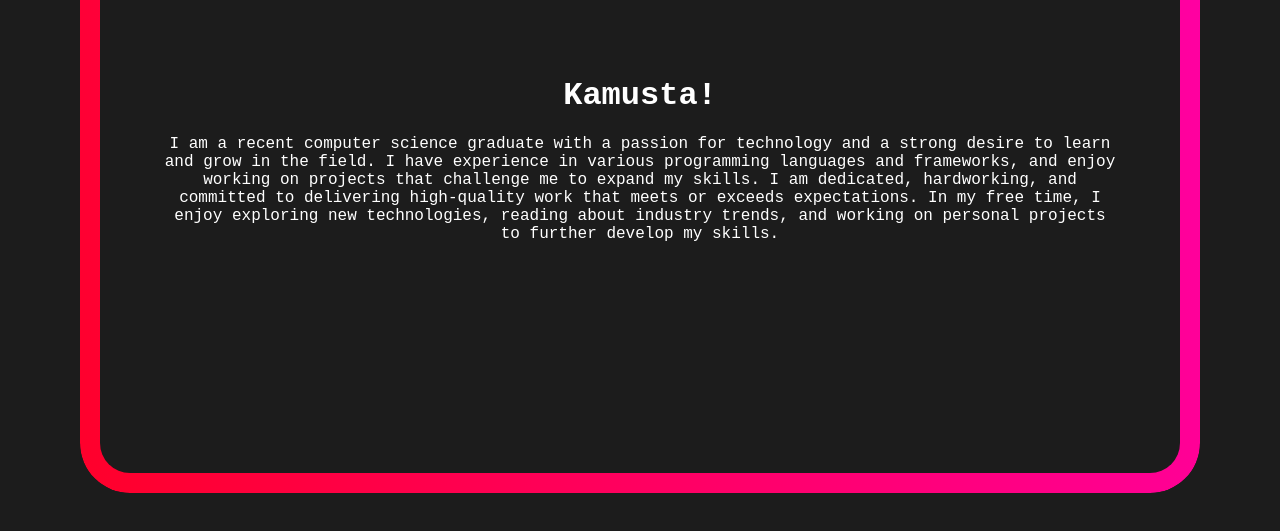
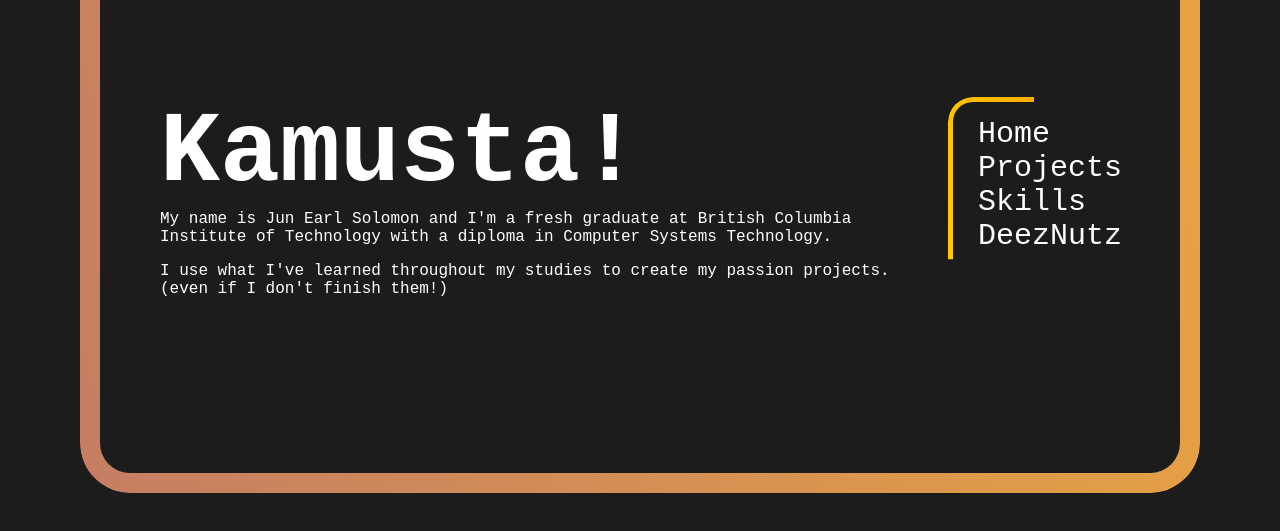
Before and after one commit to Sorumoru/Perso-Webo, a website: page index.html in a window 1280 px wide. Shown: the part 247-778 px from the top of the page. Drawn offline with nearby package versions, Linux system fonts and the light colour scheme.

Commit message:
added side items and descriptions

```diff
--- a/index.html
+++ b/index.html
@@ -43,14 +43,23 @@
 
       <div class="grid-item-main">
         <div class="content">
-          <h1 class="short-fade">Kamusta!</h1>
-          <p class="fade">
-            I am a recent computer science graduate with a passion for technology and a strong desire to
-            learn and grow in the field. I have experience in various programming languages and frameworks, and enjoy
-            working on projects that challenge me to expand my skills. I am dedicated, hardworking, and committed to
-            delivering high-quality work that meets or exceeds expectations. In my free time, I enjoy exploring new
-            technologies, reading about industry trends, and working on personal projects to further develop my skills.
-          </p>
+          <div class="content-grid-item">
+            <h1 class="short-fade welcome">Kamusta!</h1>
+            <p class="fade description">
+              My name is Jun Earl Solomon and I'm a fresh graduate at British Columbia Institute of Technology
+              with a diploma in Computer Systems Technology.
+            </p>
+            <p class="fade">
+              I use what I've learned throughout my studies to create my passion projects. (even if I
+              don't finish them!)
+            </p>
+          </div>
+          <div class="fade side-content-grid-item gradient-border-mask-side">
+            <div>Home</div>
+            <div>Projects</div>
+            <div>Skills</div>
+            <div>DeezNutz</div>
+          </div>
         </div>
       </div>
 
--- a/style.css
+++ b/style.css
@@ -38,12 +38,13 @@ body {
   bottom: 0;
   border-radius: 50px;
   border: 20px solid transparent;
-  background: linear-gradient(75deg, rgb(0, 255, 21) 0%, rgb(0, 153, 255) 13%, rgba(255, 215, 0, 1) 40%, rgba(255, 255, 255, 1) 50%, rgb(255, 0, 0) 60%, rgb(255, 0, 238) 80%, rgba(255, 215, 0, 1) 100%);
-  background-size: 1000% 1000%;
-  animation: gradient 20s ease infinite;
+  background: linear-gradient(75deg, rgba(34, 193, 195, 1) 0%, rgba(170, 189, 102, 1) 62%, rgba(189, 116, 108, 1) 62%, rgba(253, 187, 45, 1) 100%);
+  background-size: 500% 500%;
+  animation: gradient 10s ease infinite;
   -webkit-mask: linear-gradient(#fff 0 0) padding-box, linear-gradient(#fff 0 0);
   -webkit-mask-composite: destination-out;
   mask-composite: exclude;
+  /* clip-path: polygon(25% 0%, 100% 0%, 75% 100%, 0% 100%); */
 }
 
 @keyframes gradient {
@@ -125,15 +126,76 @@ i {
   display: flex;
   justify-content: center;
   align-items: center;
+  /* width: max-content; */
 }
 
 .content {
-  text-align: center;
-  align-items: center;
-  align-content: center;
-  margin-bottom: 10%;
+  display: grid;
+  grid-template-columns: 80% 20%;
+  /* height: 65vh;
+  width: 75vw; */
+  margin: 0;
 }
 
+.side-content-grid-item {
+  display: flex;
+  flex-direction: column;
+  margin-left: 20px;
+  font-size: 30px;
+  padding: 20px;
+  padding-left: 30px;
+}
+
+.gradient-border-mask-side {
+  position: relative;
+  border-bottom: 0px;
+  border-right: 0px;
+  animation: gradient 15s ease infinite;
+}
+
+.gradient-border-mask-side::before {
+  content: "";
+  position: absolute;
+  top: 0;
+  left: 0;
+  right: 0;
+  bottom: 0;
+  border-radius: 25px;
+  border: 5px solid transparent;
+  /* border-bottom: 0px;
+  border-right: 0px; */
+  background: linear-gradient(75deg, rgba(255, 215, 0, 1) 0%, rgba(255, 165, 0, 1) 13%, rgba(255, 215, 0, 1) 40%, rgba(255, 255, 255, 1) 50%, rgba(255, 215, 0, 1) 60%, rgba(255, 165, 0, 1) 80%, rgba(255, 215, 0, 1) 100%);
+  background-size: 500% 500%;
+  animation: gradient 10s ease infinite;
+  -webkit-mask: linear-gradient(#fff 0 0) padding-box, linear-gradient(#fff 0 0);
+  -webkit-mask-composite: destination-out;
+  mask-composite: exclude;
+  /* https: //stackoverflow.com/questions/42689380/css-cut-half-top-right-border-and-half-right-top-border */
+  clip-path: polygon(0 0, 50% 0, 50% 75%, 0 75%);
+}
+
+@keyframes gradient {
+  0% {
+    background-position: 10% 50%;
+  }
+
+  50% {
+    background-position: 90% 50%;
+  }
+
+  100% {
+    background-position: 10% 50%;
+  }
+}
+
+.welcome {
+  font-size: 100px;
+  margin: 0;
+}
+
+.description {
+  margin: 0;
+}
 
 .short-fade {
   opacity: 0;
```
